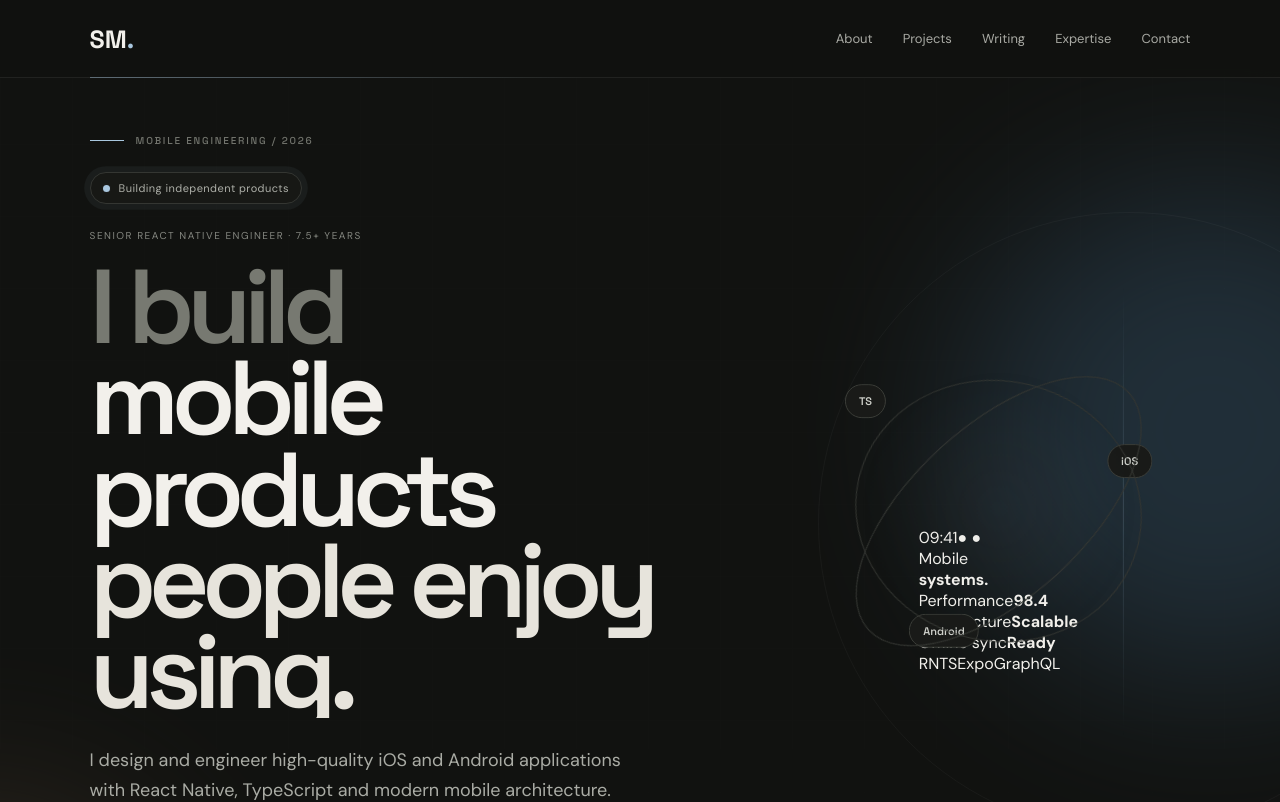
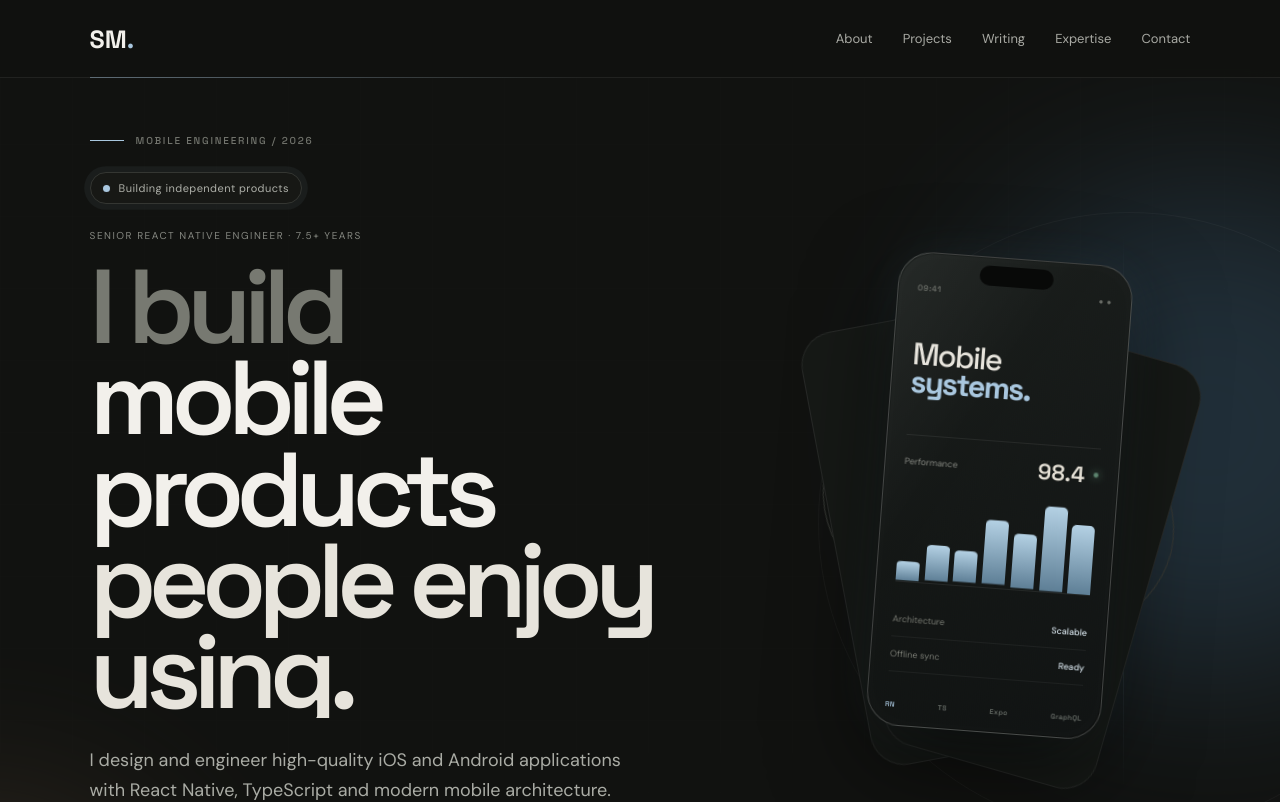
Before and after one commit to shubhammehta78/shubham-mehta-portfolio, a React (Vite) app: page / in a window 1280 px wide. Shown: the top 802 px of the page. Built offline with nearby package versions, Linux system fonts and the light colour scheme.

Commit message:
feat: add cinematic phone showcase and marquee motion

```diff
--- a/src/styles.css
+++ b/src/styles.css
@@ -193,3 +193,42 @@
 
 @media(max-width:800px){.hero-visual{transform:none!important}.ambient-one,.ambient-two,.grid-overlay{transform:none}.reveal-section,.project,.engineering-grid article,.expertise-item{filter:none}}
 @media(prefers-reduced-motion:reduce){.hero-visual,.ambient-one,.ambient-two,.grid-overlay{transform:none!important}}
+
+/* Showcase motion */
+:root{--scroll:0}
+.tech-marquee{position:relative;z-index:4;overflow:hidden;border-top:1px solid #ffffff0b;border-bottom:1px solid #ffffff0b;background:#0d0e0c;padding:18px 0}
+.marquee-track{width:max-content;display:flex;align-items:center;gap:28px;animation:marquee 28s linear infinite;white-space:nowrap}
+.marquee-track span{font:600 11px "Space Grotesk";letter-spacing:.16em;color:#777971}
+.marquee-track i{font-style:normal;color:#a9c7df;font-size:12px}
+@keyframes marquee{to{transform:translateX(-50%)}}
+
+.site-shell:after{content:"";position:fixed;left:0;top:0;width:calc(var(--scroll) * 100%);height:2px;background:#a9c7df;box-shadow:0 0 16px #a9c7df;z-index:100;pointer-events:none}
+
+.hero-visual{width:min(500px,100%);aspect-ratio:1;isolation:isolate}
+.visual-glow{position:absolute;width:70%;height:70%;border-radius:50%;background:radial-gradient(circle,#7fa8c940,transparent 65%);filter:blur(20px);animation:glowBreath 4s ease-in-out infinite}
+@keyframes glowBreath{0%,100%{transform:scale(.85);opacity:.55}50%{transform:scale(1.15);opacity:1}}
+.phone-frame{position:relative;width:235px;height:475px;border:1px solid #ffffff35;border-radius:34px;background:linear-gradient(145deg,#1c201e,#0c0e0d);box-shadow:0 35px 90px #0009,0 0 50px #8eb4cf16,inset 0 0 30px #ffffff05;transform:rotate(7deg);z-index:4;overflow:hidden;padding:30px 19px 18px;animation:phoneFloat 5s ease-in-out infinite}
+.phone-frame:before{content:"";position:absolute;inset:1px;border-radius:33px;background:linear-gradient(120deg,#ffffff0b,transparent 35%,#a9c7df08);pointer-events:none}
+.phone-notch{position:absolute;top:8px;left:50%;transform:translateX(-50%);width:74px;height:20px;border-radius:20px;background:#080908}
+.phone-top{display:flex;justify-content:space-between;color:#686b65;font:600 8px "Space Grotesk";letter-spacing:.08em}
+.phone-title{font:500 31px/.9 "Space Grotesk";letter-spacing:-.06em;margin-top:48px;color:#e7e4dc}
+.phone-title b{color:#a9c7df}
+.phone-stat{margin-top:38px;border-top:1px solid #ffffff12;padding-top:12px;display:flex;align-items:center;gap:8px;color:#858780;font-size:9px}
+.phone-stat strong{margin-left:auto;font:600 22px "Space Grotesk";color:#e6e1d6}
+.phone-stat i{width:6px;height:6px;border-radius:50%;background:#8fd1ad;box-shadow:0 0 10px #8fd1ad;animation:livePulse 1.5s infinite}
+@keyframes livePulse{50%{opacity:.35;transform:scale(.7)}}
+.phone-chart{height:95px;margin:12px 0 20px;display:flex;align-items:end;gap:6px;border-bottom:1px solid #ffffff12}
+.phone-chart span{width:100%;border-radius:5px 5px 0 0;background:linear-gradient(to top,#5e7f96,#b4d1e4);animation:bars 2.2s ease-in-out infinite alternate}
+.phone-chart span:nth-child(1){height:35%;animation-delay:-.1s}.phone-chart span:nth-child(2){height:58%;animation-delay:-.4s}.phone-chart span:nth-child(3){height:45%;animation-delay:-.7s}.phone-chart span:nth-child(4){height:80%;animation-delay:-1s}.phone-chart span:nth-child(5){height:62%;animation-delay:-1.3s}.phone-chart span:nth-child(6){height:91%;animation-delay:-1.6s}.phone-chart span:nth-child(7){height:73%;animation-delay:-1.9s}
+@keyframes bars{to{transform:scaleY(.55);transform-origin:bottom}}
+.phone-row{display:flex;justify-content:space-between;padding:11px 0;border-bottom:1px solid #ffffff0d;color:#777971;font-size:9px}
+.phone-row b{color:#d9e5ed;font-weight:500}
+.phone-bottom{position:absolute;bottom:16px;left:18px;right:18px;display:flex;justify-content:space-between;color:#6f756f;font:500 7px "Space Grotesk";letter-spacing:.05em}
+.phone-bottom span:first-child{color:#a9c7df}
+.phone-back{position:absolute;width:220px;height:440px;border:1px solid #ffffff12;border-radius:34px;background:#151815;z-index:1}
+.phone-back-one{transform:rotate(-10deg) translate(-55px,15px);animation:backFloatOne 6s ease-in-out infinite}
+.phone-back-two{transform:rotate(16deg) translate(55px,30px);animation:backFloatTwo 7s ease-in-out infinite}
+@keyframes phoneFloat{0%,100%{transform:rotate(7deg) translateY(0)}50%{transform:rotate(4deg) translateY(-18px)}}
+@keyframes backFloatOne{50%{transform:rotate(-13deg) translate(-65px,4px)}}
+@keyframes backFloatTwo{50%{transform:rotate(19deg) translate(65px,42px)}}
+@media(max-width:800px){.phone-frame{transform:rotate(4deg) scale(.85)}.phone-back{transform:scale(.85)}.marquee-track{animation-duration:22s}}
```
